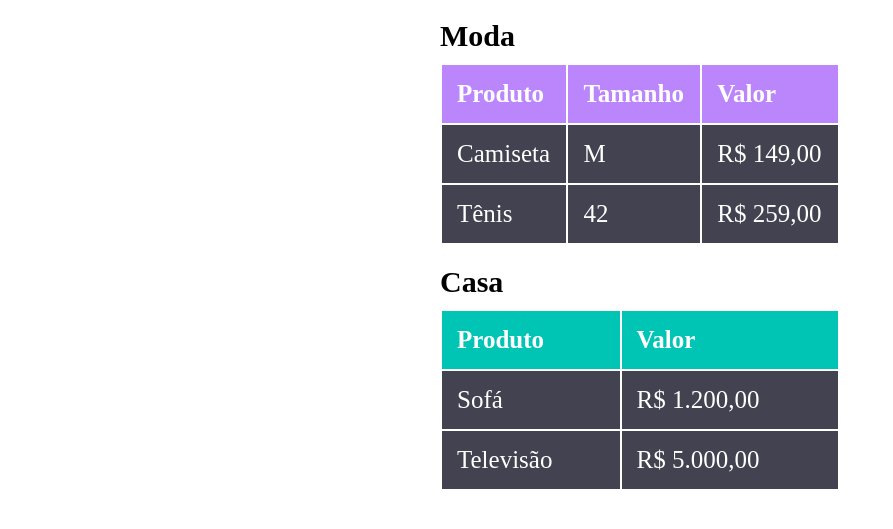
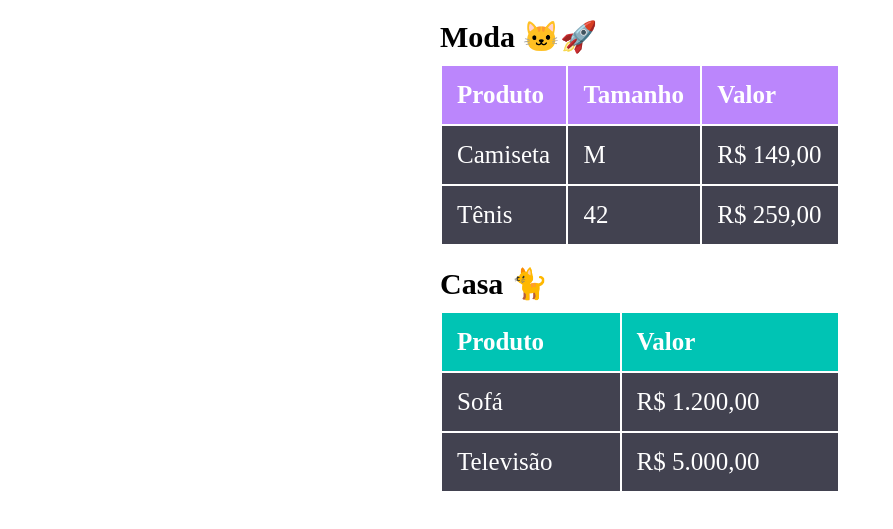
Before and after one commit to SimoneSi/TabelaSimples, a plain HTML site: page index.html in a window 1280 px wide. Shown: the part 61-590 px from the top of the page, without its empty margins (0-893 px from the left). Drawn offline with Linux system fonts and the light colour scheme.

Commit message:
adicionado icones de gatinhos para testar o atalho do vscode windonw mais ponto final que abre caixa de emoticons

```diff
--- a/index.html
+++ b/index.html
@@ -9,7 +9,7 @@
 <body>
     <h1>Desafio Tabela</h1>
     <table>
-        <caption>Moda</caption>
+        <caption>Moda 🐱‍🚀</caption>
         <thead class="cabecalho-moda">
             <tr>
                 <th>Produto</th>
@@ -31,7 +31,7 @@
         </tr>
     </table>
     <table>
-        <caption>Casa</caption>
+        <caption>Casa 🐈</caption>
         <thead class="cabecalh-casa">
             <tr>
                 <th>Produto</th>
```
